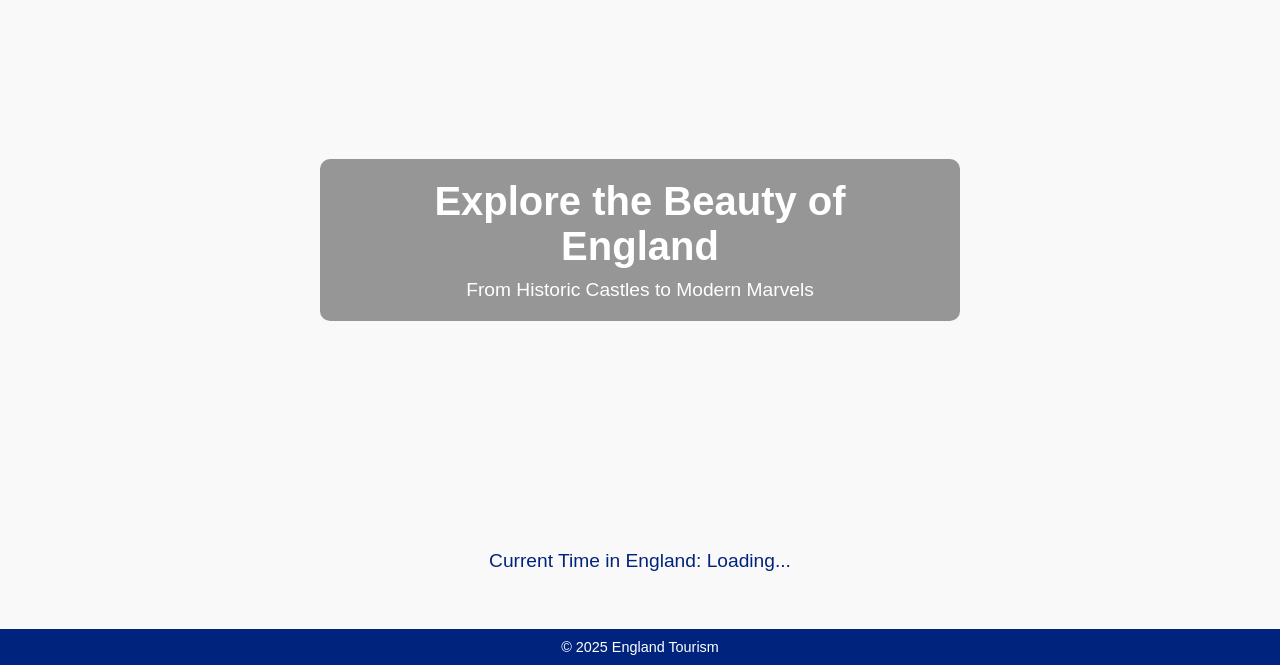
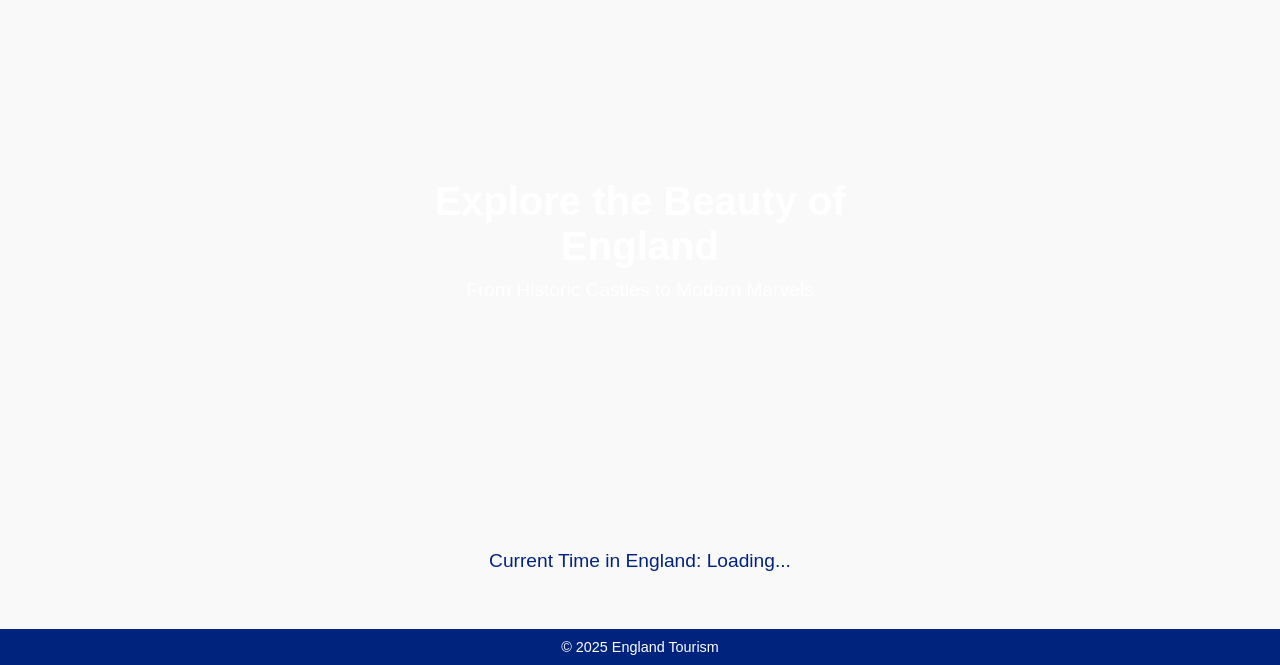
Before and after one commit to adlinnn3/tourism, a plain HTML site: page index.html in a window 1280 px wide. Shown: the part 135-800 px from the top of the page. Drawn offline with Linux system fonts and the light colour scheme.

Commit message:
index.html

```diff
--- a/index.html
+++ b/index.html
@@ -51,7 +51,6 @@
       transform: translate(-50%, -50%);
       color: white;
       text-align: center;
-      background: rgba(0,0,0,0.4);
       padding: 20px 30px;
       border-radius: 10px;
     }
```
